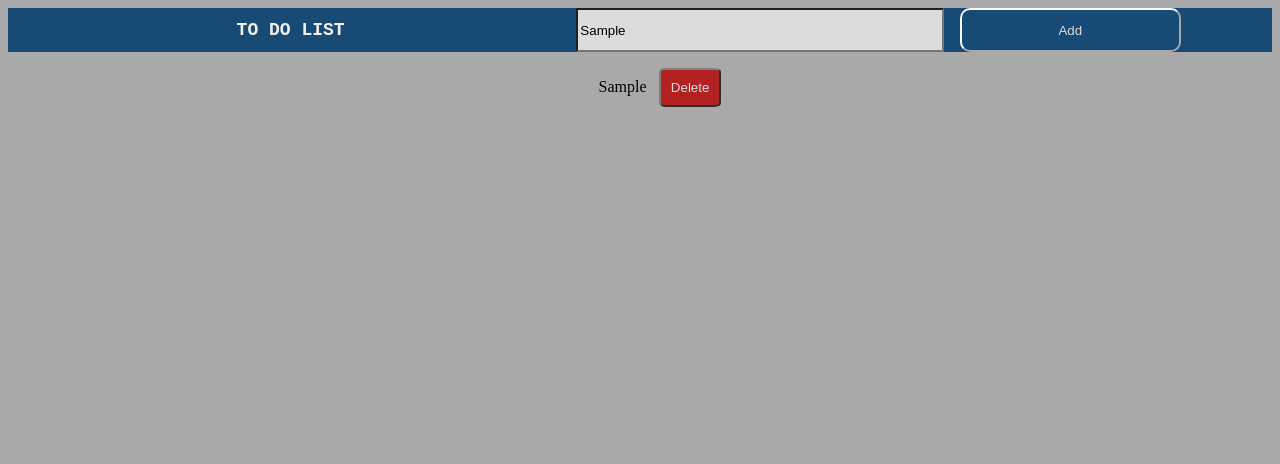
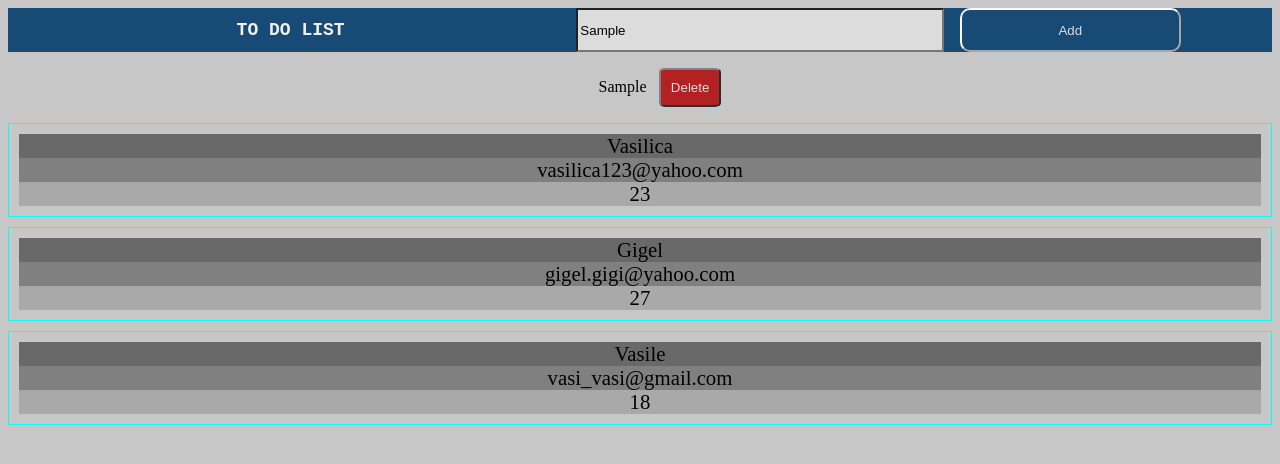
Before and after one commit to HoriaBalc/toDoList, a plain HTML site: page index.html in a window 1280 px wide. Both pictures are taken after typing "Sample" into the empty fields and a click on the button "Add". Drawn offline with Linux system fonts and the light colour scheme.

Commit message:
add card container

```diff
--- a/index.css
+++ b/index.css
@@ -5,7 +5,7 @@
     --secondaryHeader:gainsboro;
     --border:ghostwhite;
     --borderDelete:grey;
-    --primary:darkgray;
+    --primary:rgb(199, 199, 199);
 
 }
 
@@ -68,3 +68,13 @@ body{
     text-align: center;
     background-color: var(--primary) ;
 }
+
+div{
+    font-size: 1.3rem;
+}
+
+.card{
+    border: 1px solid aqua;
+    margin-bottom: 10px;
+    padding: 10px;
+}
--- a/index.html
+++ b/index.html
@@ -17,6 +17,8 @@
 
   </ul>
 
+<div id="userContainer"></div>
+
 
 </body>
 </html>
--- a/index.js
+++ b/index.js
@@ -1,21 +1,84 @@
-const input=document.querySelector("input");
-const button=document.querySelector("button");
-const list=document.querySelector("ul");
+const input = document.querySelector("input");
+const button = document.querySelector("button");
+var list = document.querySelector("ul");
+
+button.addEventListener('click', () => {
+    const textValue = input.value;
+    let isInList = false;
+    const listElement = document.createElement("LI");
+    const buttonDelete = document.createElement("button");
+    buttonDelete.innerText = "Delete";
+    if (textValue != "") {
+        var liItems = list.querySelectorAll("LI");
 
 
-button.addEventListener('click', ()=>{
-     textValue=input.value;
-    if (textValue!=""){
-        const listElement=document.createElement("LI");
-        const buttonDelete=document.createElement("button");
-        buttonDelete.innerText="Delete";
-        listElement.append(textValue, buttonDelete)
-        /*listElement.innerHTML=textValue;
-        listElement.appendChild(buttonDelete);*/
-        list.appendChild(listElement);
-        buttonDelete.addEventListener('click', ()=>{
-            listElement.remove();
-        })
+        liItems.forEach(function (userItem) {
+
+            localStorage.getItem(userItem);
+            localStorage.setItem(userItem, userItem);
+            console.log(localStorage);
+            if (userItem.getAttribute("data-value") === textValue)
+                isInList = true;
+        });
+
+        if (!isInList) {
+            listElement.setAttribute("data-value", textValue);
+            listElement.append(textValue, buttonDelete);
+            /*listElement.innerHTML=textValue;
+            listElement.appendChild(buttonDelete);*/
+            list.appendChild(listElement);
+            buttonDelete.addEventListener('click', () => {
+                //localStorage.remove();
+                listElement.remove();
+            })
+        }
     }
 
 })
+usersData=[
+    {
+        name:'Vasilica',
+        age: 23,
+        email: 'vasilica123@yahoo.com'
+    },
+    {
+        name:'Gigel',
+        age: 27,
+        email: 'gigel.gigi@yahoo.com'
+    },
+    {
+        name:'Vasile',
+        age: 18,
+        email: 'vasi_vasi@gmail.com'
+    }
+];
+
+
+const userContainer=document.getElementById("userContainer");
+
+function generateUserCard(user){
+    const card=document.createElement('div');
+    const username=document.createElement('div');
+    const age=document.createElement('div');
+    const email=document.createElement('div');
+    username.innerText=user.name;
+    email.innerText=user.email;
+    age.innerText=user.age;
+    card.append(username,email,age);
+    card.classList.add("card");
+    username.style.backgroundColor="dimgrey";
+    email.style.backgroundColor="grey";
+    age.style.backgroundColor="darkgrey";
+
+
+    return card;
+}
+
+function populateUsersContainer(users){
+    users.forEach(user=>{
+        userCard=generateUserCard(user);
+        userContainer.appendChild(userCard);
+    });
+}
+
+populateUsersContainer(usersData);
```
